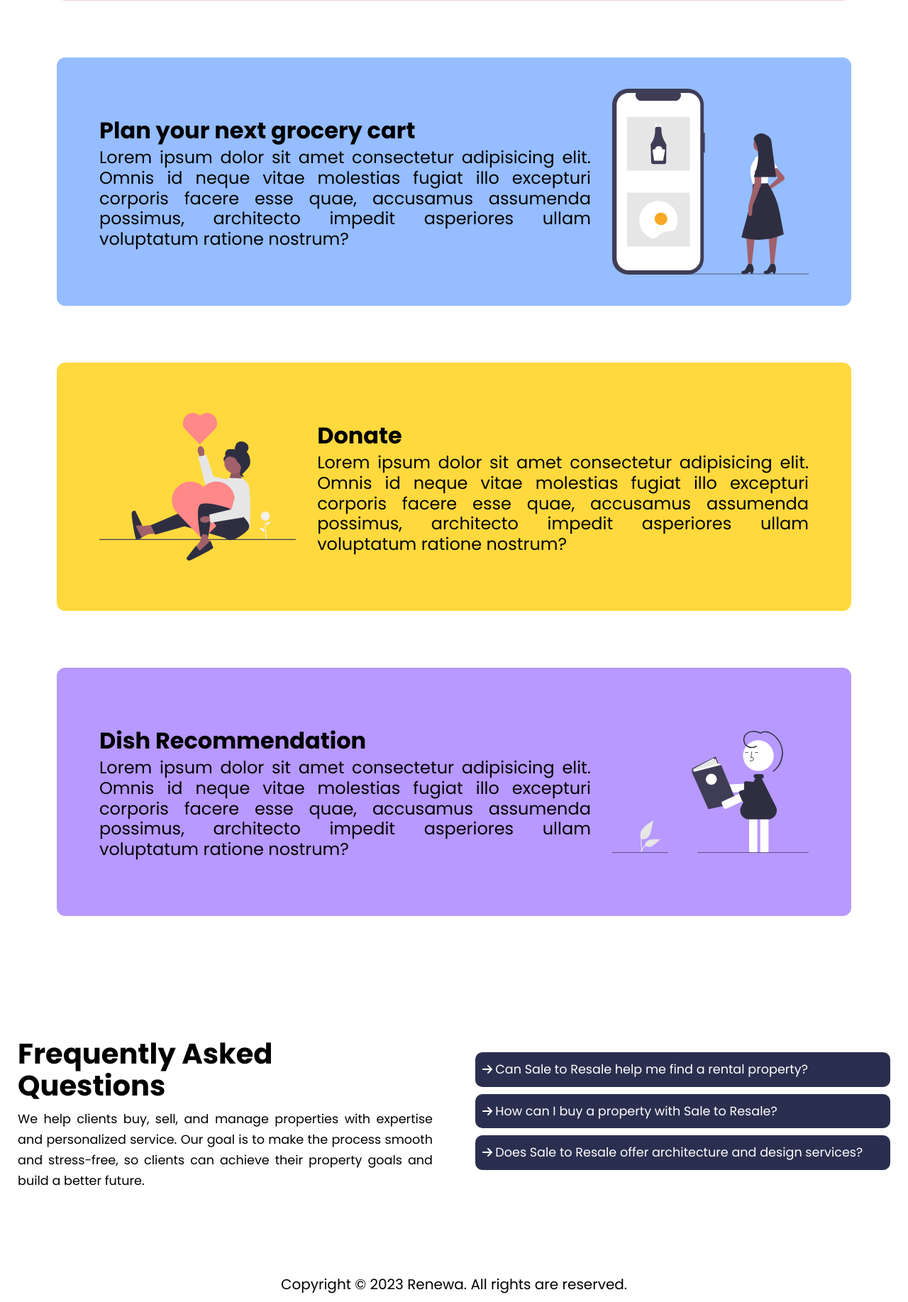
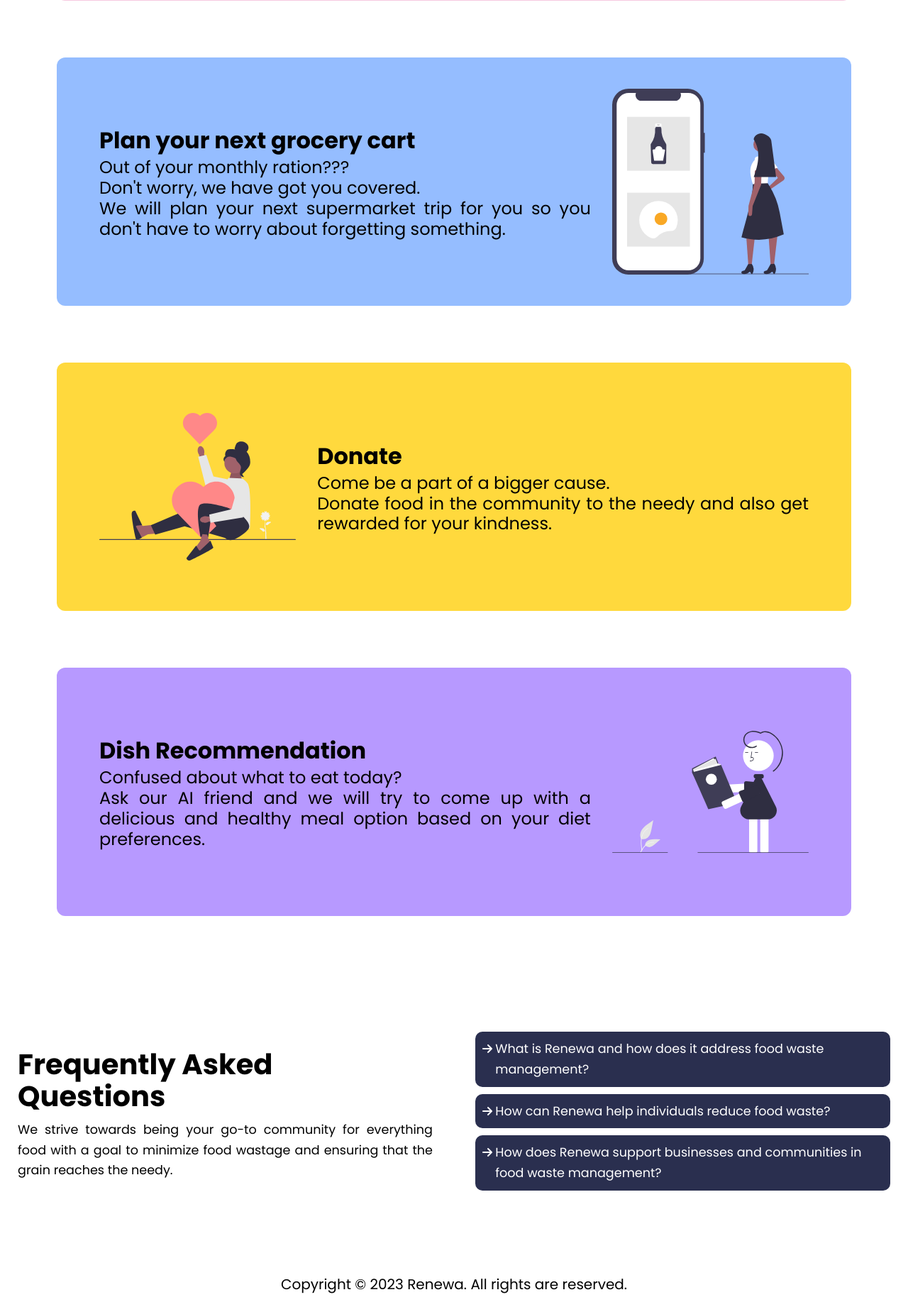
Before and after one commit to ansh172003/Renewa, a Django app: page / in a window 1280 px wide. Shown: the part 2671-4506 px from the top of the page at 71% size. Run offline with Django 4.2, Linux system fonts and the light colour scheme; some libraries are stand-ins or nearby versions.

Commit message:
content commit

```diff
--- a/templates/mainsite/landing.html
+++ b/templates/mainsite/landing.html
@@ -68,7 +68,8 @@
             <div class="card flex flip">
                 <div class="left-content">
                   <h2>Incentivising your Good deads</h2>
-                  <p>Lorem ipsum dolor sit amet consectetur adipisicing elit. Omnis id neque vitae molestias fugiat illo excepturi corporis facere esse quae, accusamus assumenda possimus, architecto impedit asperiores ullam voluptatum ratione nostrum?</p>
+                  <p>Get rewarded for your various day to day activities on our platform. <br>
+                    Select through our wide range of offers and redeem your rewards according to your needs.</p>
                 </div>
                 <div class="right-content">
                   <img src="{% static './images/reward.svg' %}" alt="">
@@ -78,7 +79,8 @@
           <div class="card flex">
             <div class="left-content">
               <h2>Spicing up your leftovers</h2>
-              <p>Lorem ipsum dolor sit amet consectetur adipisicing elit. Omnis id neque vitae molestias fugiat illo excepturi corporis facere esse quae, accusamus assumenda possimus, architecto impedit asperiores ullam voluptatum ratione nostrum?</p>
+              <p>Get suggestions for amazing recipes from the items of your choice. <br>
+                Enter the ingredients you have and we will try to come up with something healthy and delicious for your cravings.</p>
             </div>
             <div class="right-content">
               <img src="{% static './images/leftovers.svg' %}" alt="">
@@ -88,8 +90,9 @@
         <div class="card flex flip">
         <div class="left-content">
           <h2>Discounted meals and groceries</h2>
-          <p>Lorem ipsum dolor sit amet consectetur adipisicing elit. Omnis id neque vitae molestias fugiat illo excepturi corporis facere esse quae, accusamus assumenda possimus, architecto impedit asperiores ullam voluptatum ratione nostrum?</p>
-        </div>
+          <p>Get amazing offers and deals on meals and groceries around you. <br>
+            Grab your favourite meals and veggies at a discounted price from your local vendors through our platform.</p>
+                </div>
         <div class="right-content">
           <img src="{% static './images/avin.svg' %}" alt="">
         </div>
@@ -98,7 +101,10 @@
         <div class="card flex">
             <div class="left-content">
               <h2>Plan your next grocery cart</h2>
-              <p>Lorem ipsum dolor sit amet consectetur adipisicing elit. Omnis id neque vitae molestias fugiat illo excepturi corporis facere esse quae, accusamus assumenda possimus, architecto impedit asperiores ullam voluptatum ratione nostrum?</p>
+              <p><p>Out of your monthly ration??? <br>
+                Don't worry, we have got you covered. <br>
+                We will plan your next supermarket trip for you so you don't have to worry about forgetting something.</p>
+            </p>
             </div>
             <div class="right-content">
               <img src="{% static './images/grocery.svg' %}" alt="">
@@ -107,8 +113,8 @@
 
          <div class="card flex flip">
             <div class="left-content">
-              <h2>Donate</h2>
-              <p>Lorem ipsum dolor sit amet consectetur adipisicing elit. Omnis id neque vitae molestias fugiat illo excepturi corporis facere esse quae, accusamus assumenda possimus, architecto impedit asperiores ullam voluptatum ratione nostrum?</p>
+              <h2>Donate</h2><p>Come be a part of a bigger cause. <br>
+                Donate food in the community to the needy and also get rewarded for your kindness.</p>
             </div>
             <div class="right-content">
               <img src="{% static './images/loveee.svg' %}" alt="">
@@ -117,9 +123,9 @@
 
         <div class="card flex">
                 <div class="left-content">
-                  <h2>Dish Recommendation</h2>
-                  <p>Lorem ipsum dolor sit amet consectetur adipisicing elit. Omnis id neque vitae molestias fugiat illo excepturi corporis facere esse quae, accusamus assumenda possimus, architecto impedit asperiores ullam voluptatum ratione nostrum?</p>
-                </div>
+                  <h2>Dish Recommendation</h2><p>Confused about what to eat today?<br>
+                    Ask our AI friend and we will try to come up with a delicious and healthy meal option based on your diet preferences.</p>
+                  </div>
                 <div class="right-content">
                   <img src="{% static './images/recomm.svg' %}" alt="">
                 </div>
@@ -130,20 +136,21 @@
         <div class="container faq-cont flex">
             <div class="faq-heading flex">
                 <h2>Frequently Asked <br> Questions</h2>
-                <p>We help clients buy, sell, and manage properties with expertise and personalized service. Our goal is to make the process smooth and stress-free, so clients can achieve their property goals and build a better future.</p>
+                <p>We strive towards being your go-to community for everything food with a goal to minimize food wastage and ensuring that the grain reaches the needy. </p>
             </div>
             <div class="faq-ques">
                 <div class="faq-question">
-                    <div class="question flex"><i class="fa-solid fa-arrow-right"></i>&nbsp;<p>Can Sale to Resale help me find a rental property?</p></div>
-                    <div class="answer">Yes, Sale to Resale offers a range of rental properties to suit your needs and budget. Our team of experienced agents can help you find the perfect rental property, whether you're looking for a short-term or long-term lease.</div>
+                    <div class="question flex"><i class="fa-solid fa-arrow-right"></i>&nbsp;<p>What is Renewa and how does it address food waste management?</p></div>
+                    <div class="answer">Renewa is an innovative online platform dedicated to food waste management. It provides individuals, businesses, and communities with the tools and resources necessary to reduce, recycle, and repurpose food waste. Renewa aims to tackle the global issue of food waste by promoting sustainable practices and fostering a circular economy approach. By offering guidance on proper storage, meal planning, composting, and donation options, Renewa empowers users to make informed choices and take meaningful action to minimize food waste.</div>
                 </div>
                 <div class="faq-question">
-                    <div class="question flex"><i class="fa-solid fa-arrow-right"></i>&nbsp;<p>How can I buy a property with Sale to Resale?</p></div>
-                    <div class="answer">To buy a property with Sale to Resale, simply contact one of our experienced agents who will guide you through the process and help you find the right property based on your needs and budget.</div>
+                    <div class="question flex"><i class="fa-solid fa-arrow-right"></i>&nbsp;<p>How can Renewa help individuals reduce food waste?</p></div>
+                    <div class="answer">Renewa offers various features and tips to help individuals minimize food waste. Users can access meal planning tools, recipe suggestions based on ingredients they have on hand, and portion control recommendations to ensure they use food efficiently. The platform also provides guidance on proper food storage techniques and offers reminders for expiration dates, helping users make the most of their groceries. Additionally, Renewa educates users about composting and how to repurpose food scraps, encouraging a more sustainable approach to food waste management.</div>
                 </div>
                 <div class="faq-question">
-                    <div class="question flex"><i class="fa-solid fa-arrow-right"></i>&nbsp;<p>Does Sale to Resale offer architecture and design services?</p></div>
-                    <div class="answer">Yes, Sale to Resale offers architecture and design services to help you create your dream home. Our team of expert architects and designers can work with you to create a custom design that meets your unique needs and preferences.</div>
+                    <div class="question flex"><i class="fa-solid fa-arrow-right"></i>&nbsp;<p>How does Renewa support businesses and communities in food waste management?</p></div>
+                    <div class="answer">Renewa understands that food waste is a significant challenge for businesses and communities. The platform collaborates with local businesses, restaurants, and food suppliers to establish donation programs, connecting surplus food with organizations in need. Renewa also provides insights and analytics to businesses, helping them track and reduce their food waste footprint through data-driven strategies. Furthermore, the platform facilitates community engagement by organizing workshops, events, and campaigns to raise awareness and educate people about the importance of food waste management.
+                    </div>
                 </div>
             </div>
         </div>
```
